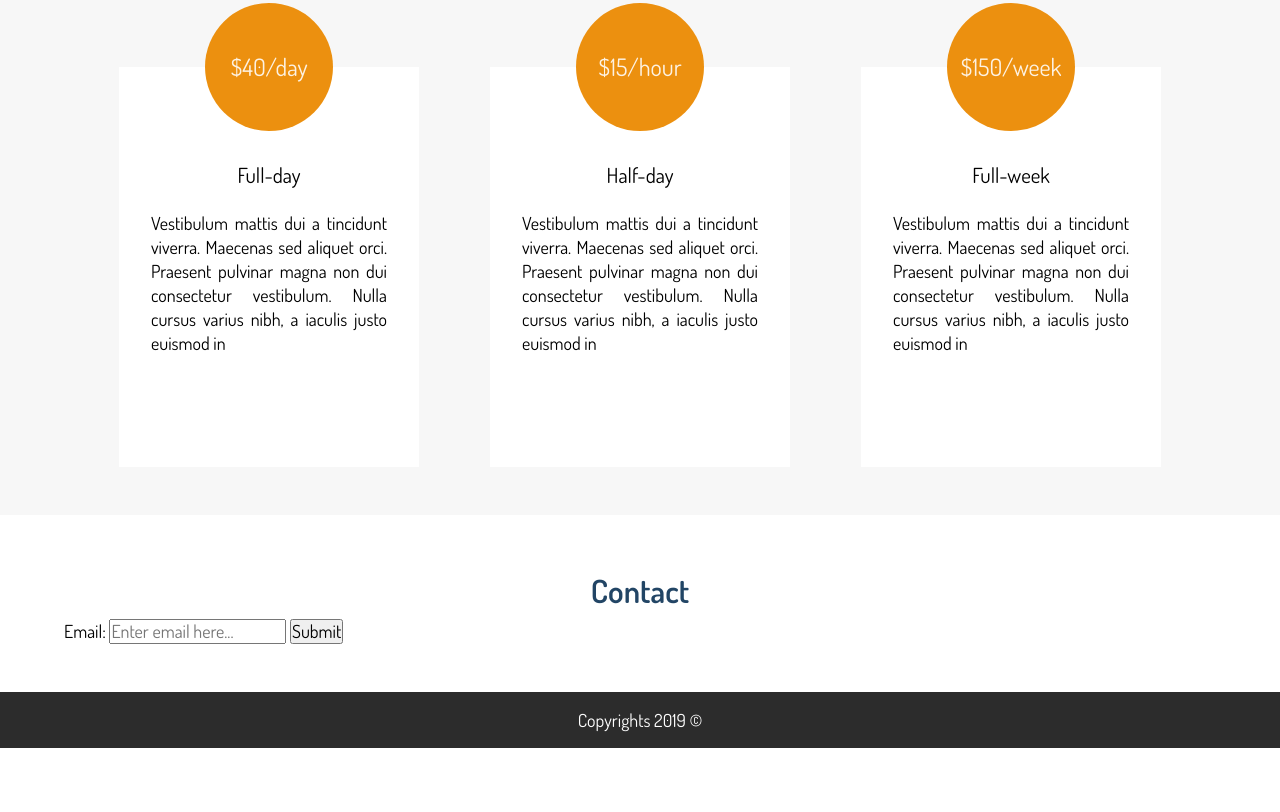
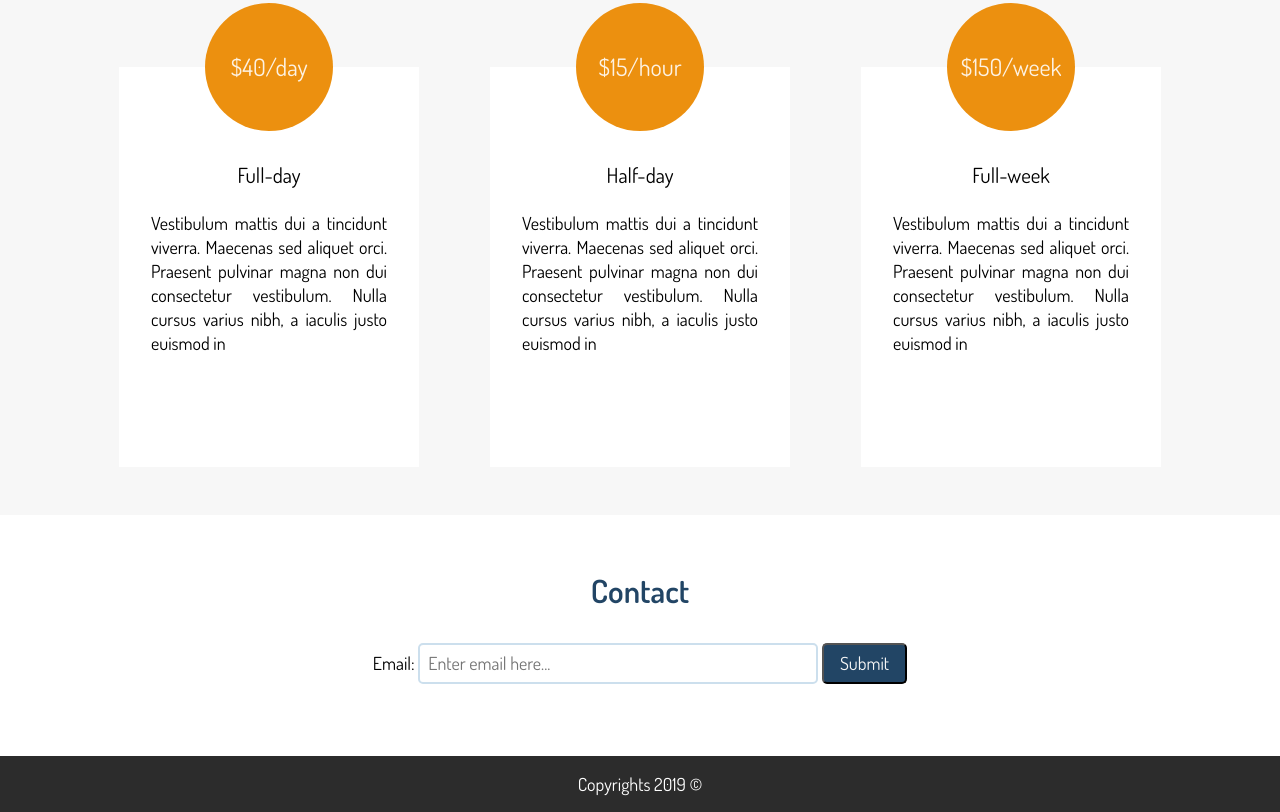
Before and after one commit to Kerri-AnnBates/product-landing-page, a website: page app/index.html in a window 1280 px wide. Shown: the part 1387-2199 px from the top of the page. Before the commit the page ends 2135 px from the top, so only its background shows below. Drawn offline with Linux system fonts and the light colour scheme.

Commit message:
set up form styles

```diff
--- /dev/null
+++ b/app/scss/modules/_form.scss
@@ -0,0 +1,23 @@
+.form-container {
+    margin: 1rem 0;
+
+    @media (min-width: 600px) {
+        text-align: center;
+    }
+
+    input[type="email"] {
+        max-width: 400px;
+        width: 100%;
+        border: 2px solid $secondaryBlue;
+        padding: 0.5rem;
+        border-radius: 5px;
+        margin: 0.5rem 0;
+    }
+
+    input[type="submit"] {
+        background: $headingsBlue;
+        color: $sectionBackground;
+        padding: 0.5rem 1rem;
+        border-radius: 5px;
+    }
+}
--- a/app/scss/styles.scss
+++ b/app/scss/styles.scss
@@ -4,4 +4,5 @@
 @import 'modules/_nav.scss';
 @import 'modules/_main-hero.scss';
 @import 'modules/_section.scss';
+@import 'modules/_form.scss';
 @import 'modules/_footer.scss';
```
Also changed, not shown: app/css/styles.css.
